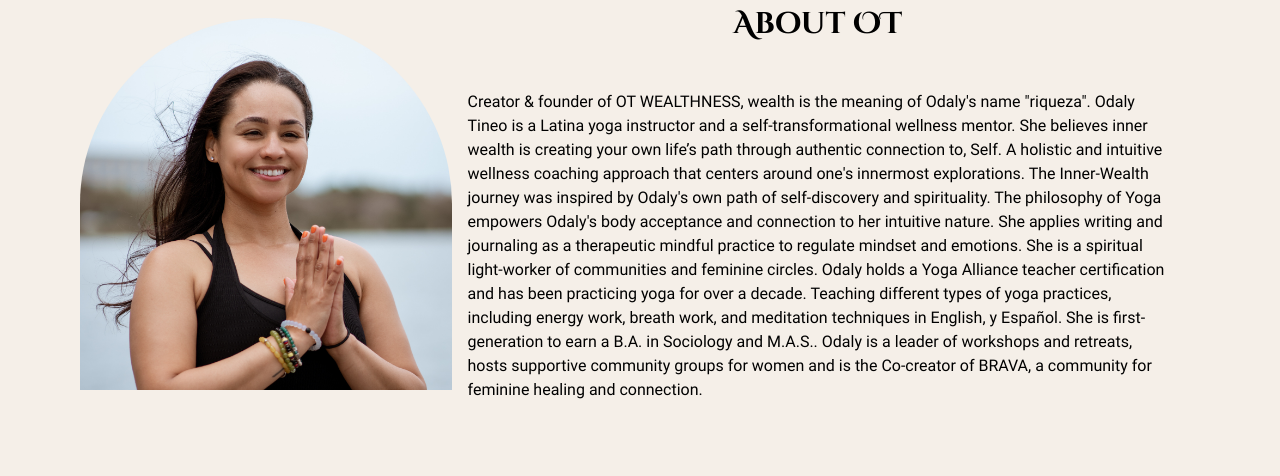
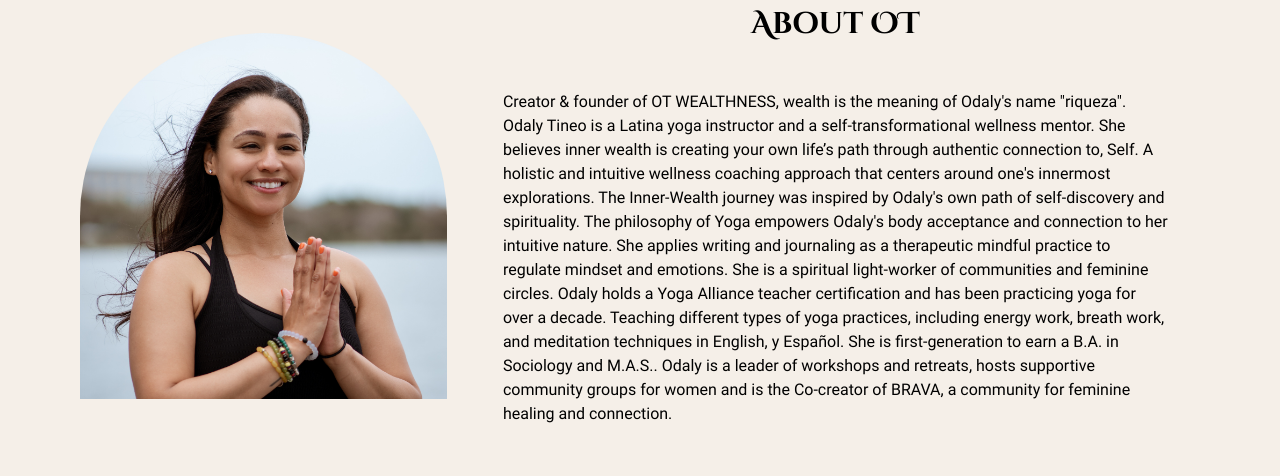
Before and after one commit to LindseyHsiao/OTWealthness, a React (Create React App) app in the folder client/: page /home in a window 1280 px wide. Shown: the part 234-710 px from the top of the page. Built offline with nearby package versions, Linux system fonts and the light colour scheme; no server answers; a web font is replaced by a local one.

Commit message:
home updates

```diff
--- a/client/src/components/Footer.js
+++ b/client/src/components/Footer.js
@@ -11,7 +11,7 @@ export default function Footer() {
     return (
         <>
             {location.pathname === '/' ? '' : (
-                <footer className="bg-neutral-50">
+                <footer className="bg-neutral-50 mt-10">
                     {/* <!-- container --> */}
                     <div className="container max-w-6xl py-10 mx-auto">
                         {/* <!-- footer flex container --> */}
--- a/client/src/pages/Blog.js
+++ b/client/src/pages/Blog.js
@@ -30,9 +30,6 @@ export default function Blog() {
 
 
 
-
-
-
     return (
         <>
             {!loading ? <h1>...Loading</h1> : (
@@ -49,7 +46,7 @@ export default function Blog() {
                         </p>
                         <div class="flex max-h-64 relative mb-6 overflow-hidden rounded-lg bg-cover bg-no-repeat shadow-lg dark:shadow-black/20 "
                             data-te-ripple-init data-te-ripple-color="light">
-                            <img className="object-center object-cover" src={oneBlog.img} alt="blog post" />
+                            <img className="object-center object-cover w-full" src={oneBlog.img} alt="blog post" />
                         </div>
 
 
--- a/client/src/pages/Home.js
+++ b/client/src/pages/Home.js
@@ -50,7 +50,7 @@ export default function Home() {
             </div> */}
 
             <div className='flex flex-col lg:flex-row-reverse p-10  m-10'>
-                <div className='flex flex-col w-full justify-center md:pr-4'>
+                <div className='flex flex-col w-full justify-center md:pr-4 lg:pl-10'>
                     <h1 className='mb-12 text-center text-3xl font-bold'>About  OT</h1>
                     <p className='about px-4 text-left'>Creator & founder of OT WEALTHNESS, wealth is the meaning of Odaly's name "riqueza". Odaly Tineo is a Latina yoga instructor and a self-transformational wellness mentor. She believes inner wealth is creating your own life’s path through authentic connection to, Self. A holistic and intuitive wellness coaching approach that centers around one's innermost explorations. The Inner-Wealth journey was inspired by Odaly's own path of self-discovery and spirituality. The philosophy of Yoga empowers Odaly's body acceptance and connection to her intuitive nature. She applies writing and journaling as a therapeutic mindful practice to regulate mindset and emotions. She is a spiritual light-worker of communities and feminine circles. Odaly holds a Yoga Alliance teacher certification and has been practicing yoga for over a decade. Teaching different types of yoga practices, including energy work, breath work, and meditation techniques in English, y Español. She is first-generation to earn a B.A. in Sociology and M.A.S..  Odaly is a leader of workshops and retreats, hosts supportive community groups for women and is the Co-creator of BRAVA, a community for feminine healing and connection.</p>
                 </div>
```
